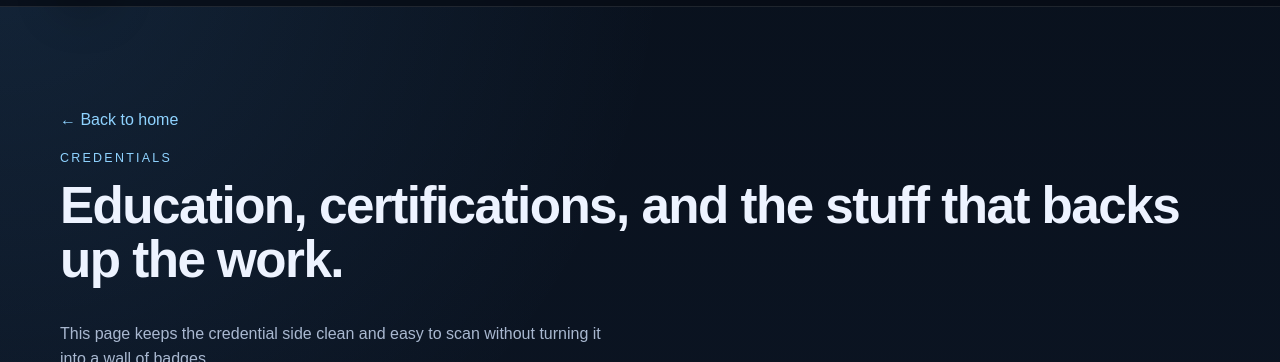
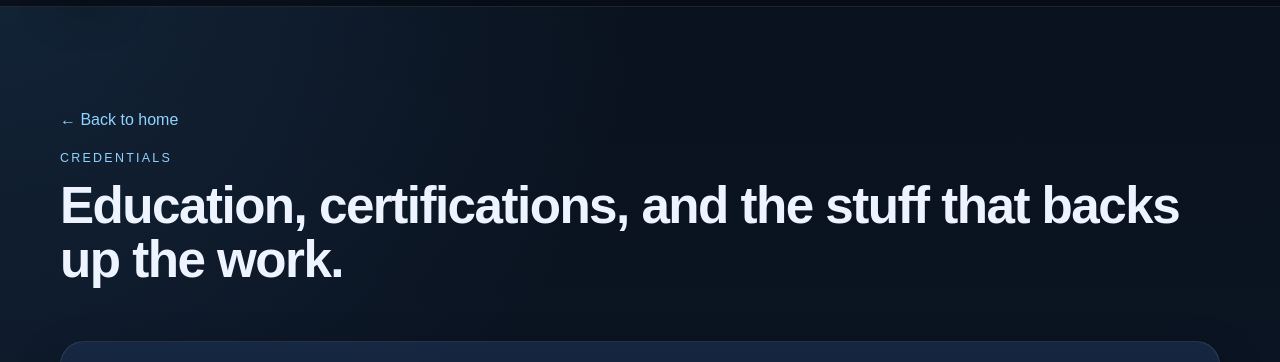
Before and after one commit to G0ld8aR/austin-emery.com, a plain HTML site: page credentials.html in a window 1280 px wide. Shown: the part 70-432 px from the top of the page. Drawn offline with Linux system fonts and the light colour scheme.

Commit message:
Refiing desktop version of site and changes to credentials page

```diff
--- a/credentials.html
+++ b/credentials.html
@@ -38,7 +38,6 @@
       <div>
         <p class="section-kicker">Credentials</p>
         <h1 style="font-size:clamp(2rem,4vw,3.4rem)">Education, certifications, and the stuff that backs up the work.</h1>
-        <p class="muted">This page keeps the credential side clean and easy to scan without turning it into a wall of badges.</p>
       </div>
     </div>
 
```
